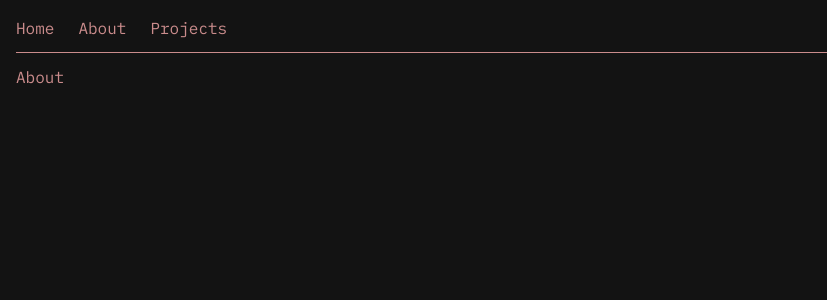
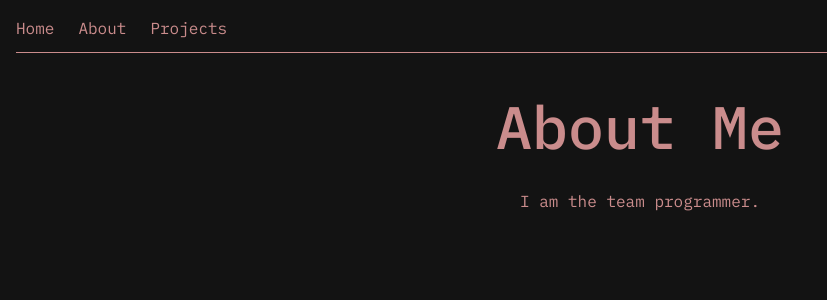
Before and after one commit to Danivation/danivation.github.io, a React (Vite) app: page /about in a window 1280 px wide. Shown: the top 300 px of the page, without its empty margins (0-827 px from the left). Built offline with nearby package versions, Linux system fonts and the light colour scheme.

Commit message:
feat: add about page

```diff
--- a/src/About.tsx
+++ b/src/About.tsx
@@ -0,0 +1,18 @@
+import "./index.css"
+
+export function About() {
+  return (
+    <>
+      <div className="fadein-200">
+        <p className="py-8 items-center justify-center text-center text-6xl font-medium">
+          About Me
+        </p>
+      </div>
+      <div className="fadein-400">
+        <p className="pb-8 text-center">
+          I am the team programmer.
+        </p>
+      </div>
+    </>
+  );
+}
--- a/src/App.tsx
+++ b/src/App.tsx
@@ -1,6 +1,7 @@
 import { Routes, Route, Outlet, Link } from "react-router-dom";
 import "./index.css"
 import { Home } from "./Home";
+import { About } from "./About";
 
 export default function App() {
   return (
@@ -53,14 +54,6 @@ function Layout() {
   );
 }
 
-function About() {
-  return (
-    <div>
-      <h2>About</h2>
-    </div>
-  );
-}
-
 function Projects() {
   return (
     <div>
```
